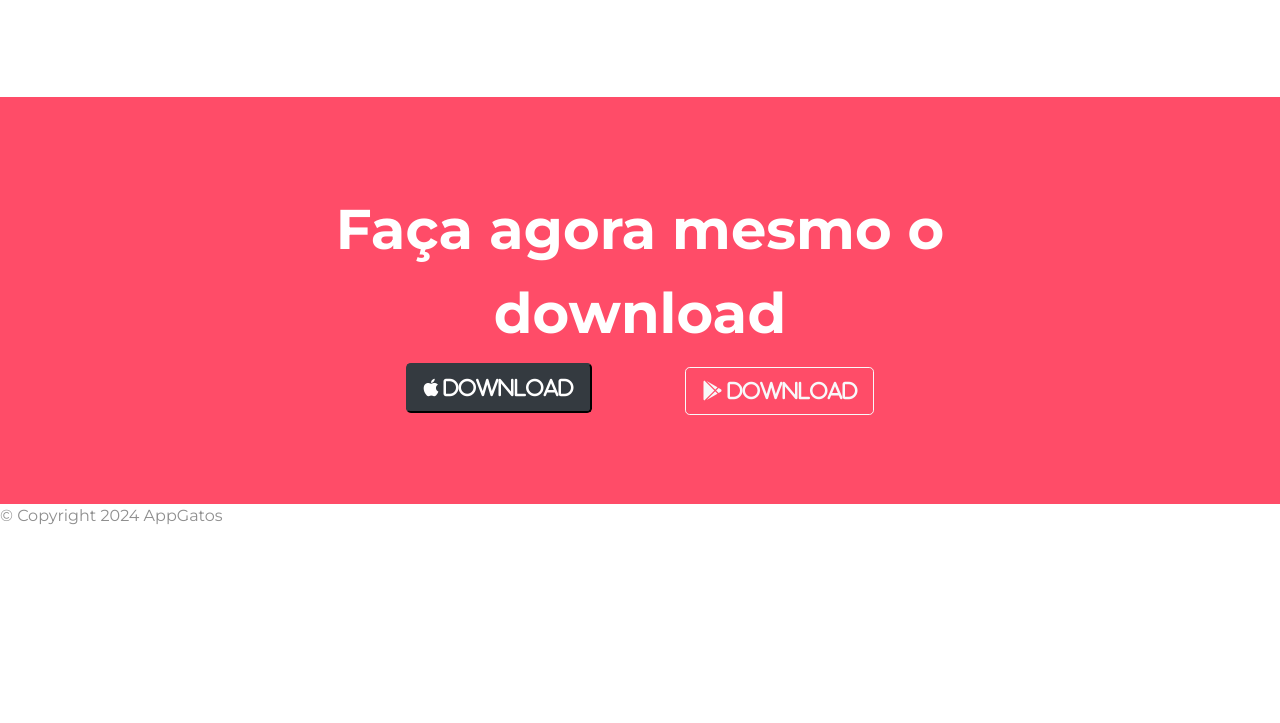
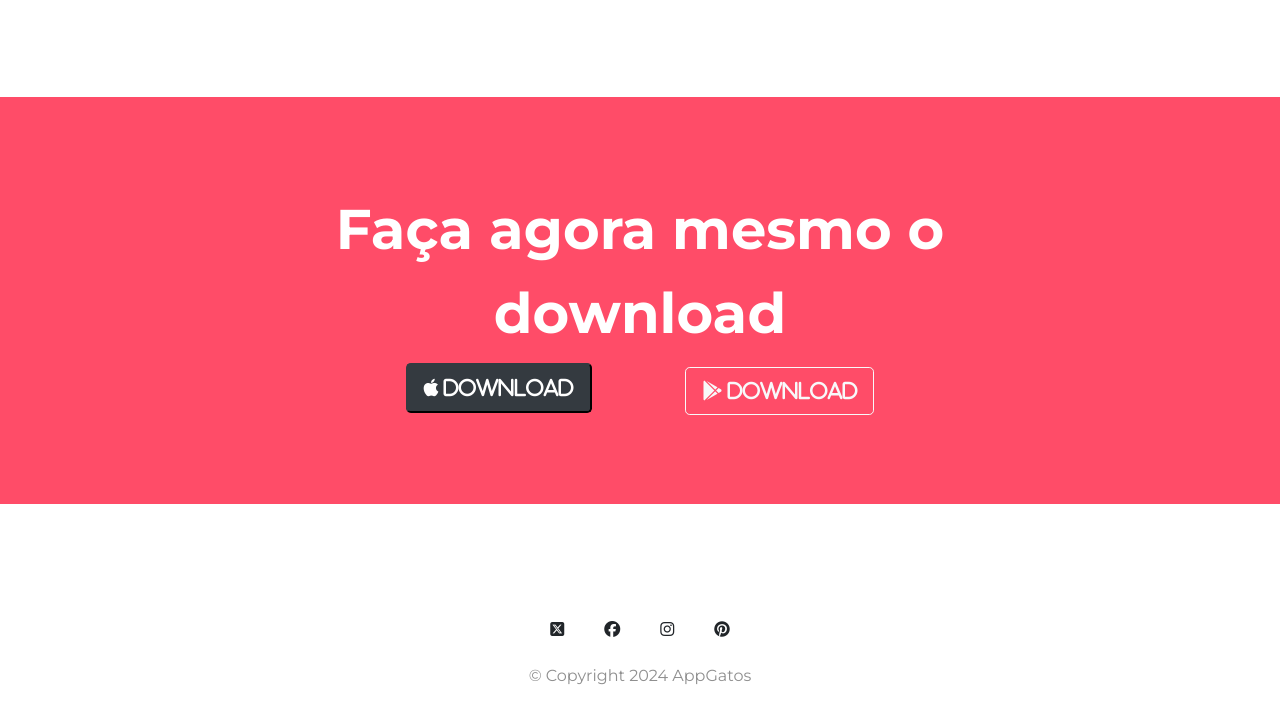
Before and after one commit to eilincoln/curso-fullstack-tipscode, a plain HTML site: page appdukeza/index.html in a window 1280 px wide. Shown: the part 2271-2994 px from the top of the page. Before the commit the page ends 2815 px from the top, so only its background shows below. Drawn offline with nearby package versions, Linux system fonts and the light colour scheme.

Commit message:
adicionando atualização do footer

```diff
--- a/appdukeza/css/styles.css
+++ b/appdukeza/css/styles.css
@@ -157,6 +157,17 @@ p {
     text-align: center;
 }
 
+/* ============================footer============================= */
+
+#footer {
+    padding: 7% 15%;
+    text-align: center;
+}
+
+.footer-icon {
+    padding: 3% 2%;
+}
+
 
 /* =============================== reponsivo ==================== */
 
--- a/appdukeza/index.html
+++ b/appdukeza/index.html
@@ -198,6 +198,10 @@
     </section>
 
     <footer id="footer">
+        <i class="footer-icon fa-brands fa-square-x-twitter"></i>
+        <i class="footer-icon fa-brands fa-facebook"></i>
+        <i class="footer-icon fa-brands fa-instagram"></i>
+        <i class="footer-icon fa-brands fa-pinterest"></i>
         <p>© Copyright 2024 AppGatos</p>
     </footer>
 
```
